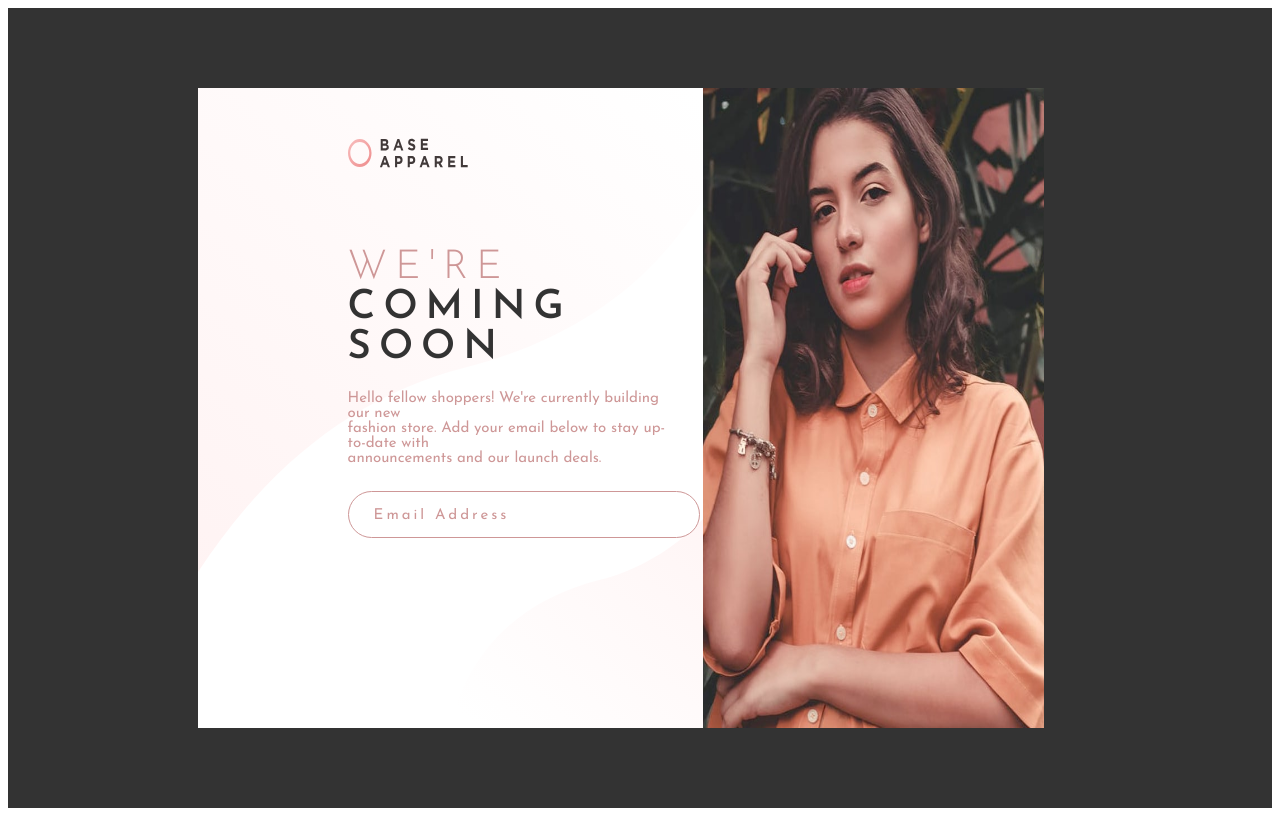
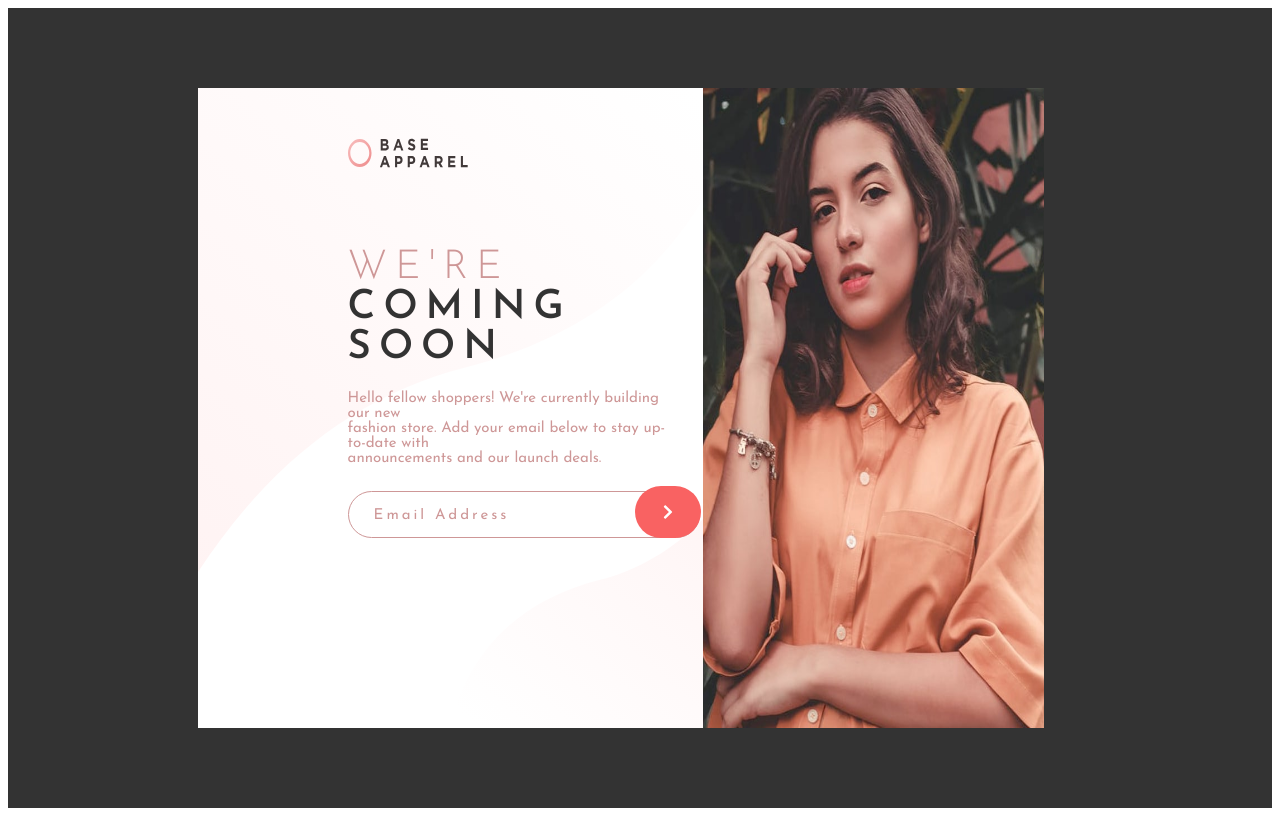
Before and after one commit to tamfolio/base-apparel-landing-page, a React (Create React App) app: page / in a window 1280 px wide. Built offline with nearby package versions, Linux system fonts and the light colour scheme.

Commit message:
EMail input button

```diff
--- a/package.json
+++ b/package.json
@@ -8,6 +8,7 @@
     "@testing-library/user-event": "^13.2.1",
     "react": "^17.0.2",
     "react-dom": "^17.0.2",
+    "react-icons": "^4.3.1",
     "react-scripts": "5.0.0",
     "styled-components": "^5.3.3",
     "web-vitals": "^2.1.0"
--- a/src/components/EmailBar.jsx
+++ b/src/components/EmailBar.jsx
@@ -1,11 +1,13 @@
 import React from 'react'
-import { Email } from './styled/EmailBar.styled'
+import { Email, EmailContainer } from './styled/EmailBar.styled'
+import { FaChevronRight } from 'react-icons/fa'
 
 function EmailBar() {
   return (
-    <>
+    <EmailContainer>
         <Email type="email" placeholder='Email Address' />
-    </>
+        <a href="/"><FaChevronRight/></a>
+    </EmailContainer>
   )
 }
 
--- a/src/components/styled/EmailBar.styled.jsx
+++ b/src/components/styled/EmailBar.styled.jsx
@@ -26,3 +26,25 @@ export const Email = styled.input`
     }
 
 `
+
+
+export const EmailContainer = styled.div`
+    display: flex;
+
+
+    & > a{
+        color: #fff;
+        display: inline-flex;
+        padding: 8px 25px;
+        border-radius: 30px;
+        background-color: hsl(0, 93%, 68%);
+        margin-left: -65px;
+        margin-top: 5px;
+        align-items: center;
+        justify-content: center;
+    }
+
+    & > a:hover{
+        background-color: hsl(0, 36%, 70%);
+    }
+`
--- a/src/components/styled/Flex.styled.jsx
+++ b/src/components/styled/Flex.styled.jsx
@@ -45,7 +45,7 @@ export const Flex = styled.div`
             text-align: center;
             font-size: 14px;
             line-height: 1.5;
-            padding: 0 10px;
+            padding: 0 15px;
         }
     }
 `
--- a/src/components/styled/Logo.styled.jsx
+++ b/src/components/styled/Logo.styled.jsx
@@ -6,7 +6,7 @@ export const LogoStyle = styled.img `
 
     @media(max-width: 700px){
         margin-top: 20px;
-        margin-bottom: 10px;
+        margin-bottom: 20px;
         margin-left: 30px;
     }
   `
```
Also changed, not shown: 2 other files (tests, documents, lock files or other folders).
